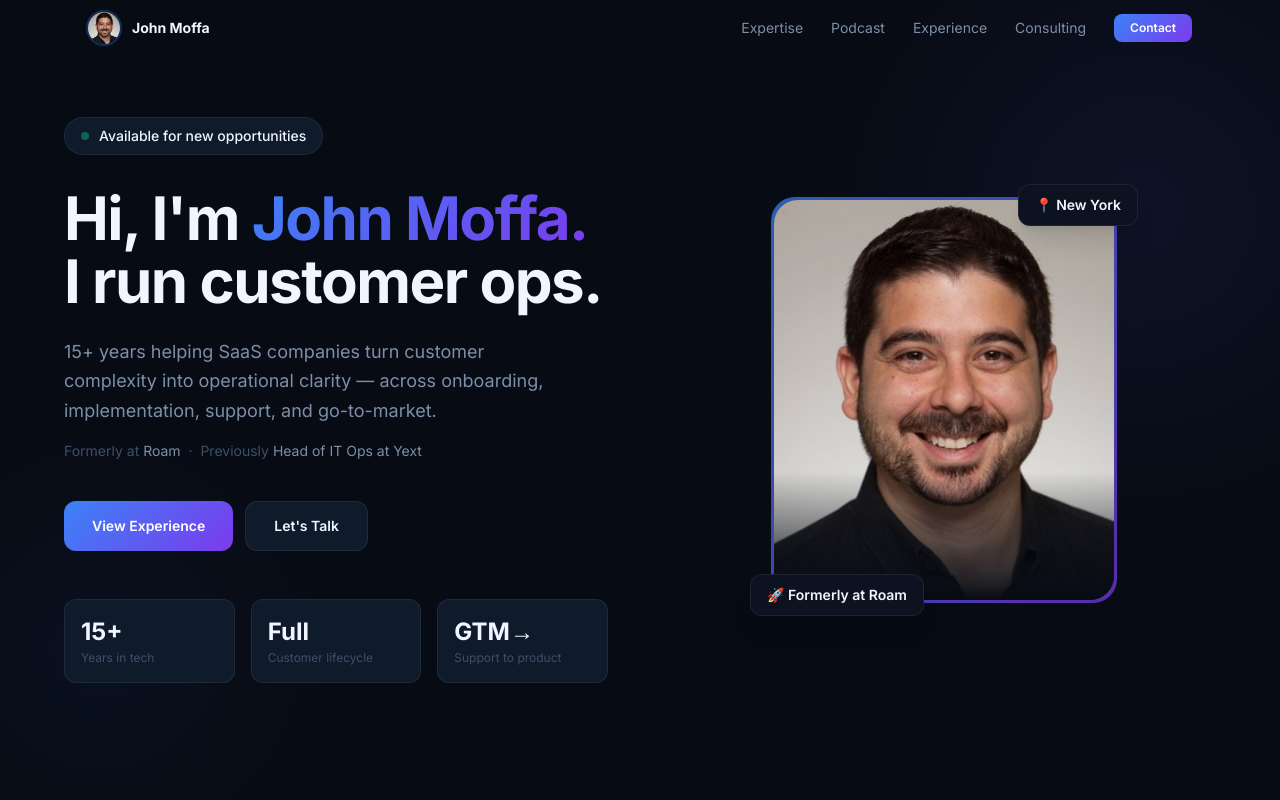
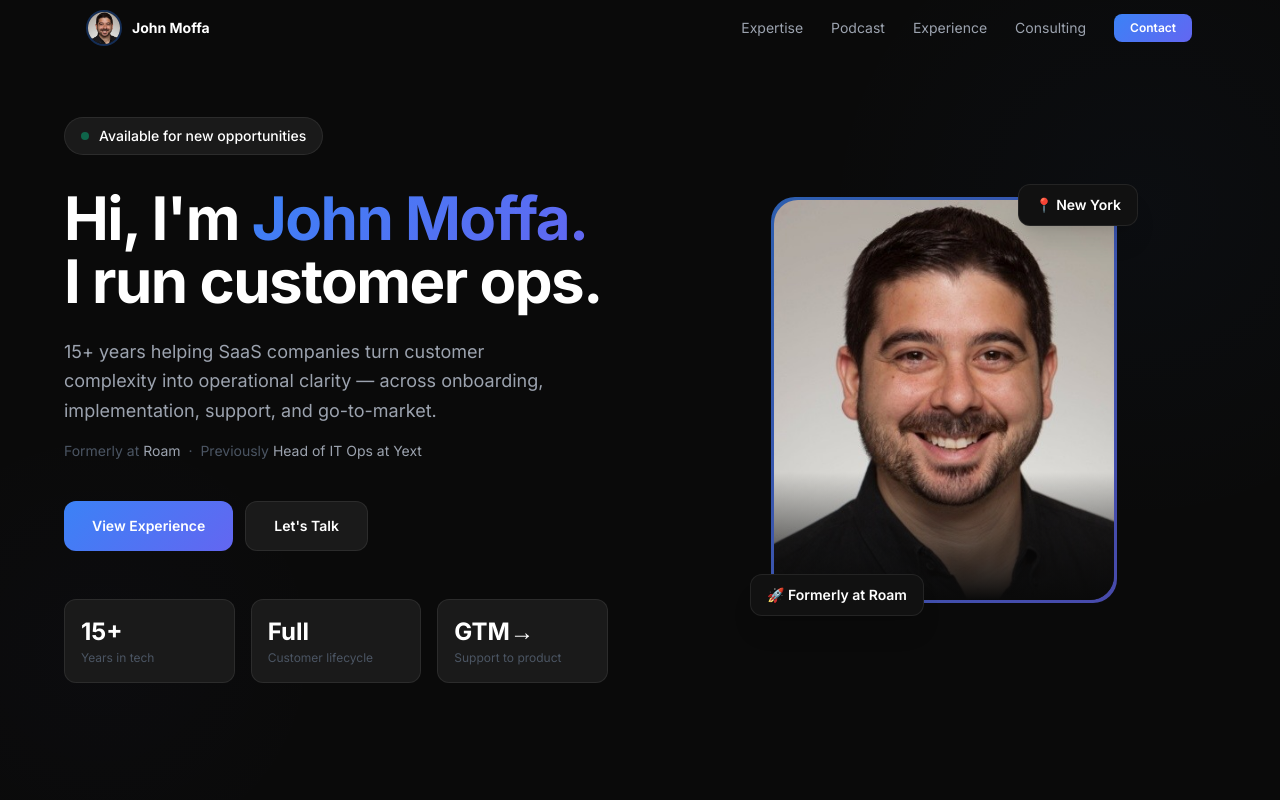
Before and after one commit to moffajj/john-moffa-site, a Next.js app: page / in a window 1280 px wide. Shown: the top 800 px of the page. Built offline with nearby package versions, Linux system fonts and the light colour scheme.

Commit message:
Theme: pure black/gray palette with blue accent pops

```diff
--- a/app/components/Contact.tsx
+++ b/app/components/Contact.tsx
@@ -14,7 +14,7 @@ export default function Contact() {
         className="absolute inset-0 pointer-events-none"
         style={{
           background:
-            "radial-gradient(ellipse at 50% 100%, rgba(99,102,241,0.15) 0%, transparent 60%)",
+            "radial-gradient(ellipse at 50% 100%, rgba(59,130,246,0.08) 0%, transparent 60%)",
         }}
       />
 
--- a/app/components/Hero.tsx
+++ b/app/components/Hero.tsx
@@ -13,14 +13,14 @@ export default function Hero() {
       <div
         className="absolute top-0 right-0 w-[700px] h-[700px] rounded-full pointer-events-none opacity-20"
         style={{
-          background: "radial-gradient(circle, rgba(99,102,241,0.4) 0%, transparent 65%)",
+          background: "radial-gradient(circle, rgba(59,130,246,0.15) 0%, transparent 65%)",
           transform: "translate(30%, -20%)",
         }}
       />
       <div
         className="absolute bottom-0 left-0 w-[500px] h-[500px] rounded-full pointer-events-none opacity-10"
         style={{
-          background: "radial-gradient(circle, rgba(59,130,246,0.5) 0%, transparent 65%)",
+          background: "radial-gradient(circle, rgba(99,102,241,0.2) 0%, transparent 65%)",
           transform: "translate(-30%, 20%)",
         }}
       />
--- a/app/globals.css
+++ b/app/globals.css
@@ -1,19 +1,19 @@
 @import "tailwindcss";
 
 :root {
-  --bg:        #070b14;
-  --bg-2:      #0c1220;
-  --bg-3:      #111827;
-  --card:      #0f1a2b;
-  --card-2:    #141f30;
-  --border:    rgba(255,255,255,0.07);
-  --border-hi: rgba(99,102,241,0.35);
-  --head:      #f0f6ff;
-  --body:      #7d8fa8;
-  --muted:     #3d5068;
+  --bg:        #0a0a0a;
+  --bg-2:      #111111;
+  --bg-3:      #161616;
+  --card:      #1a1a1a;
+  --card-2:    #222222;
+  --border:    rgba(255,255,255,0.08);
+  --border-hi: rgba(255,255,255,0.18);
+  --head:      #ffffff;
+  --body:      #9ca3af;
+  --muted:     #4b5563;
   --blue:      #3b82f6;
-  --violet:    #7c3aed;
-  --grad:      linear-gradient(135deg, #3b82f6, #7c3aed);
+  --violet:    #6366f1;
+  --grad:      linear-gradient(135deg, #3b82f6, #6366f1);
 }
 
 * { box-sizing: border-box; }
```
